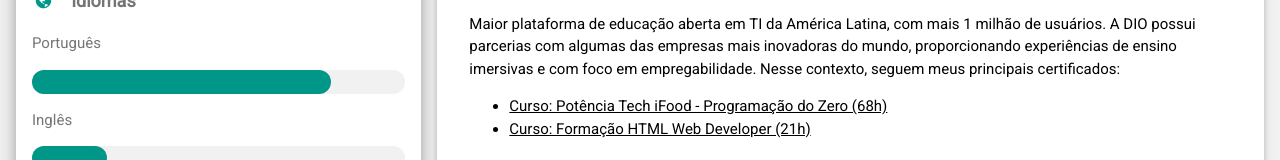
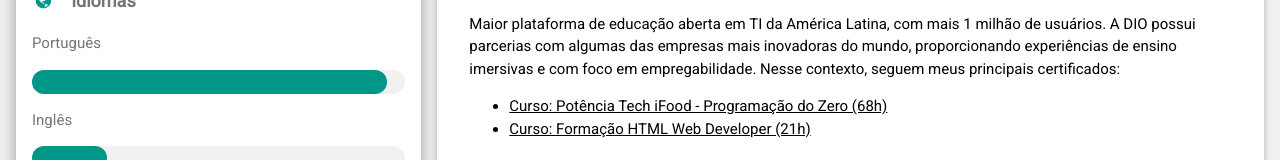
Before and after one commit to kirquia/meu-curriculo, a plain HTML site: page index.html in a window 1280 px wide. Shown: the part 613-773 px from the top of the page. Drawn offline with nearby package versions, Linux system fonts and the light colour scheme.

Commit message:
alterações simples

```diff
--- a/index.html
+++ b/index.html
@@ -61,7 +61,7 @@
               </p>
               <p>Português</p>
               <div class="w3-light-grey w3-round-xlarge">
-                <div class="w3-round-xlarge w3-teal" style="height:24px;width:80%"></div>
+                <div class="w3-round-xlarge w3-teal" style="height:24px;width:95%"></div>
               </div>
               <p>Inglês</p>
               <div class="w3-light-grey w3-round-xlarge">
```
